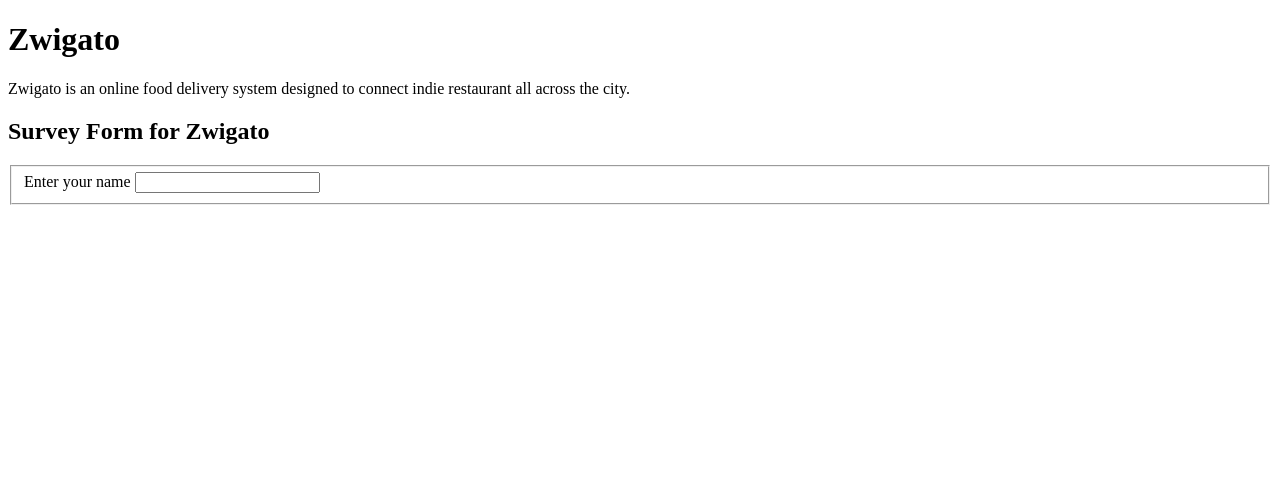
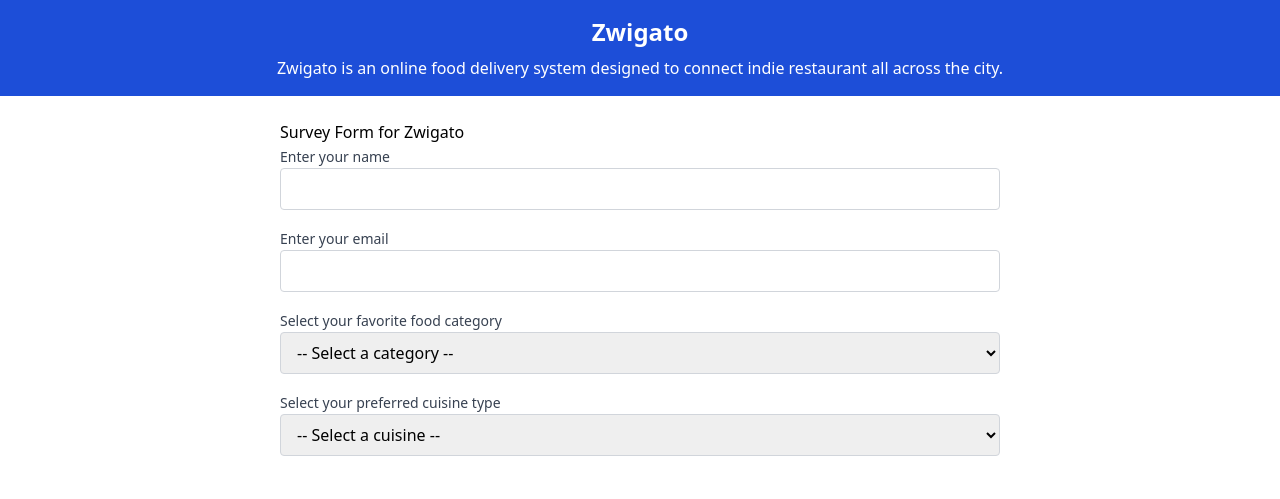
Before and after one commit to saurabhburnwal/lab_ex_3, a plain HTML site: page index.html in a window 1280 px wide. Drawn offline with nearby package versions, Linux system fonts and the light colour scheme.

Commit message:
add fieldsets with input box for name, email, food category and cuisine type

```diff
--- a/index.html
+++ b/index.html
@@ -4,19 +4,50 @@
     <meta charset="UTF-8">
     <meta name="viewport" content="width=device-width, initial-scale=1.0">
     <title>Lab Exercise 3</title>
+    <script src="https://cdn.tailwindcss.com"></script>
 </head>
 <body>
-    <header>
-        <h1>Zwigato</h1>
-        <p>Zwigato is an online food delivery system designed to connect indie restaurant all across the city.</p>
+    <header class="bg-blue-700 text-white p-4">
+        <h1 class="text-2xl font-bold text-center mb-2">Zwigato</h1>
+        <p class="text-center">Zwigato is an online food delivery system designed to connect indie restaurant all across the city.</p>
     </header>
-    <main>
+    <main class="max-w-3xl mx-auto p-6">
         <h2>Survey Form for Zwigato</h2>
         <form id="postForm" class="space-y-4" onsubmit="return handleFormSubmit(event)">
             <fieldset>
                 <label for="name" class="text-sm font-medium text-gray-700">Enter your name</label>
-                <input type="text" id="name" name="name" required>
-
+                <input type="text" id="name" name="name" required
+                class="w-full px-3 py-2 border border-gray-300 rounded focus:outline-none focus:ring-2 focus:ring-blue-500">
+            </fieldset>
+            <fieldset>
+                <label for="email" class="text-sm font-medium text-gray-700">Enter your email</label>
+                <input type="email" id="email" name="email" required
+                class="w-full px-3 py-2 border border-gray-300 rounded focus:outline-none focus:ring-2 focus:ring-blue-500">
+            </fieldset>
+            <fieldset>
+                <label for="food-category" class="text-sm font-medium text-gray-700">Select your favorite food category</label>
+                <select id="food-category" name="food-category" required
+                class="w-full px-3 py-2 border border-gray-300 rounded focus:outline-none focus:ring-2 focus:ring-blue-500">
+                    <option value="">-- Select a category --</option>
+                    <option value="vegetarian">Vegetarian</option>
+                    <option value="non-vegetarian">Non-Vegetarian</option>
+                    <option value="vegan">Vegan</option>
+                    <option value="desserts">Desserts</option>
+                </select>
+            </fieldset>
+            <fieldset>
+                <label for="cuisine-type" class="text-sm font-medium text-gray-700">Select your preferred cuisine type</label>
+                <select id="cuisine-type" name="cuisine-type" required
+                class="w-full px-3 py-2 border border-gray-300 rounded focus:outline-none focus:ring-2 focus:ring-blue-500">
+                    <option value="">-- Select a cuisine --</option>
+                    <option value="indian">Indian</option>
+                    <option value="chinese">Chinese</option>
+                    <option value="italian">Italian</option>
+                    <option value="mexican">Mexican</option>
+                </select>
+            </fieldset>
+            <fieldset>
+                <legend class=""></legend>
             </fieldset>
         </form>
     </main>
```
